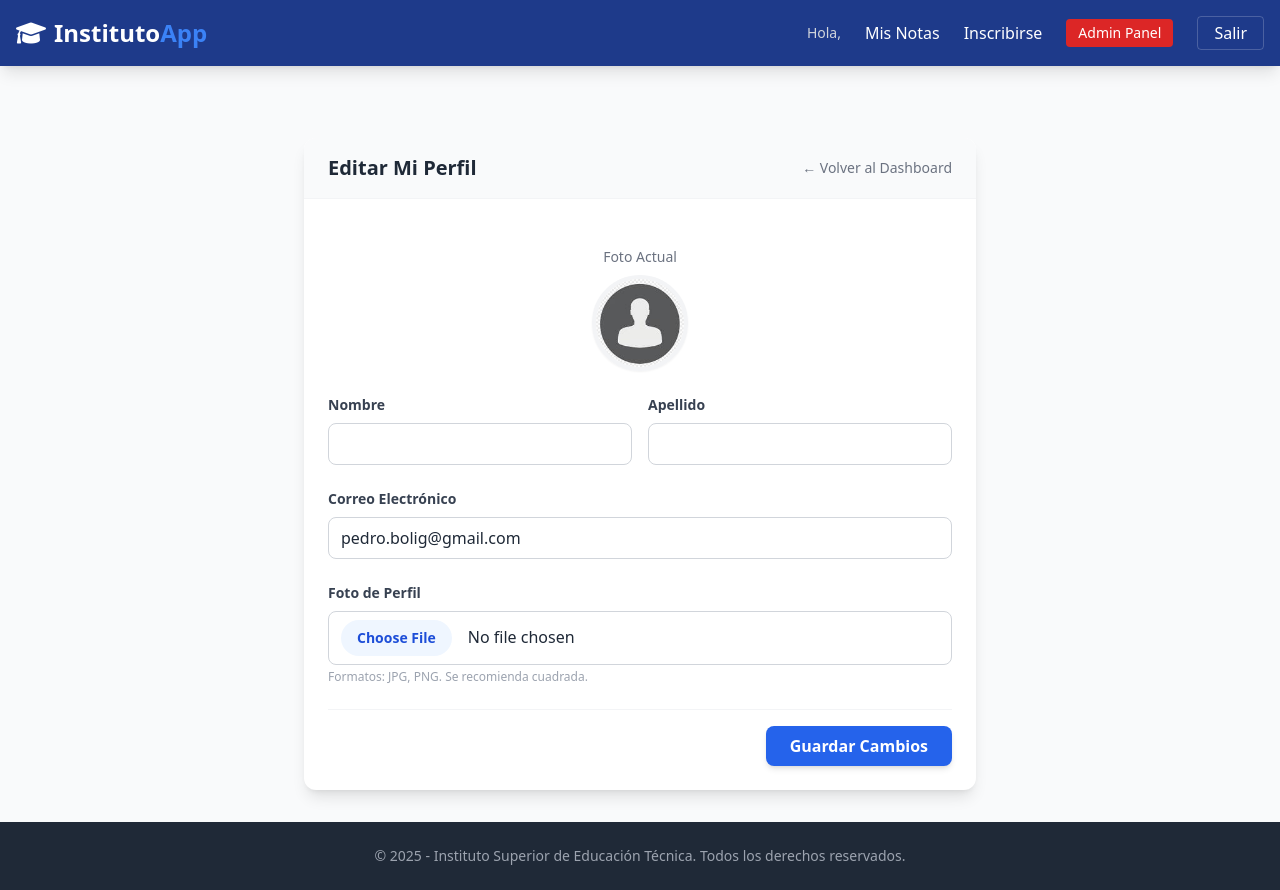
After one commit to pbolig/iset57, a Django app: page /accounts/perfil/editar/ in a window 1280 px wide. The commit adds this page. Run offline with Django 5.2, Linux system fonts and the light colour scheme; a user stored in the database is signed in; some libraries are stand-ins or nearby versions.

Commit message:
20260110

```diff
--- a/apps/users/forms.py
+++ b/apps/users/forms.py
@@ -38,3 +38,25 @@ class StudentRegistrationForm(UserCreationForm):
         if commit:
             user.save()
         return user
+
+# 4. Formulario para que el ALUMNO edite su propio perfil (Sin claves ni roles)
+class UserProfileForm(forms.ModelForm):
+    class Meta:
+        model = User
+        # Permitimos editar solo datos personales y la foto.
+        # NO incluimos 'dni' ni 'username' para evitar problemas administrativos.
+        fields = ['first_name', 'last_name', 'email', 'profile_picture']
+
+        # Estilos CSS (Tailwind) para que se vea bonito
+        widgets = {
+            'first_name': forms.TextInput(attrs={'class': 'w-full px-3 py-2 border border-gray-300 rounded-lg focus:outline-none focus:border-blue-500'}),
+            'last_name': forms.TextInput(attrs={'class': 'w-full px-3 py-2 border border-gray-300 rounded-lg focus:outline-none focus:border-blue-500'}),
+            'email': forms.EmailInput(attrs={'class': 'w-full px-3 py-2 border border-gray-300 rounded-lg focus:outline-none focus:border-blue-500'}),
+            'profile_picture': forms.FileInput(attrs={'class': 'w-full px-3 py-2 border border-gray-300 rounded-lg file:mr-4 file:py-2 file:px-4 file:rounded-full file:border-0 file:text-sm file:font-semibold file:bg-blue-50 file:text-blue-700 hover:file:bg-blue-100'}),
+        }
+        labels = {
+            'first_name': 'Nombre',
+            'last_name': 'Apellido',
+            'email': 'Correo Electrónico',
+            'profile_picture': 'Foto de Perfil',
+        }
--- a/apps/users/urls.py
+++ b/apps/users/urls.py
@@ -1,7 +1,9 @@
 from django.urls import path
 from .views import register, activate
+from . import views
 
 urlpatterns = [
     path('registro/', register, name='register'),
     path('activar/<uidb64>/<token>/', activate, name='activate'),
+    path('perfil/editar/', views.edit_profile, name='edit_profile'),
 ]
--- a/apps/users/views.py
+++ b/apps/users/views.py
@@ -7,7 +7,9 @@ from django.template.loader import render_to_string
 from django.core.mail import send_mail
 from django.conf import settings
 from django.contrib.sites.shortcuts import get_current_site
-from django.contrib.auth import get_user_model
+from django.contrib.auth import get_user_model, login, authenticate
+from django.contrib.auth.decorators import login_required
+from .forms import UserProfileForm
 
 # No necesitamos IntegrityError porque el form ya valida duplicados antes de guardar
 from .forms import StudentRegistrationForm
@@ -97,3 +99,19 @@ def activate(request, uidb64, token):
     else:
         messages.error(request, 'El link de activación es inválido o expiró.')
         return redirect('login')
+
+@login_required
+def edit_profile(request):
+    if request.method == 'POST':
+        # request.FILES es vital para que lleguen las imágenes
+        form = UserProfileForm(request.POST, request.FILES, instance=request.user)
+        if form.is_valid():
+            form.save()
+            messages.success(request, '¡Tu perfil ha sido actualizado correctamente!')
+            # Redirigimos al dashboard para que vea el cambio
+            return redirect('academic:dashboard')
+    else:
+        # Cargamos el formulario con los datos actuales del usuario
+        form = UserProfileForm(instance=request.user)
+
+    return render(request, 'users/profile_edit.html', {'form': form})
--- /dev/null
+++ b/templates/users/profile_edit.html
@@ -0,0 +1,65 @@
+{% extends "base.html" %}
+{% load static %}
+
+{% block title %}Editar Perfil{% endblock %}
+
+{% block content %}
+<div class="max-w-2xl mx-auto mt-10">
+
+    <div class="bg-white rounded-xl shadow-lg overflow-hidden">
+        <div class="bg-gray-50 px-6 py-4 border-b border-gray-100 flex justify-between items-center">
+            <h2 class="text-xl font-bold text-gray-800">Editar Mi Perfil</h2>
+            <a href="{% url 'academic:dashboard' %}" class="text-sm text-gray-500 hover:text-blue-600">
+                &larr; Volver al Dashboard
+            </a>
+        </div>
+
+        <div class="p-6">
+            <form method="post" enctype="multipart/form-data" class="space-y-6">
+                {% csrf_token %}
+
+                <div class="flex justify-center mb-6">
+                    <div class="text-center">
+                        <p class="text-sm text-gray-500 mb-2">Foto Actual</p>
+                        <div class="h-24 w-24 rounded-full overflow-hidden border-4 border-gray-100 shadow-sm mx-auto">
+                            {% if user.profile_picture %}
+                                <img src="{{ user.profile_picture.url }}" class="h-full w-full object-cover">
+                            {% else %}
+                                <img src="{% static 'img/default_profile.png' %}" class="h-full w-full object-cover">
+                            {% endif %}
+                        </div>
+                    </div>
+                </div>
+
+                <div class="grid md:grid-cols-2 gap-4">
+                    <div>
+                        <label class="block text-gray-700 text-sm font-bold mb-2">{{ form.first_name.label }}</label>
+                        {{ form.first_name }}
+                    </div>
+                    <div>
+                        <label class="block text-gray-700 text-sm font-bold mb-2">{{ form.last_name.label }}</label>
+                        {{ form.last_name }}
+                    </div>
+                </div>
+
+                <div>
+                    <label class="block text-gray-700 text-sm font-bold mb-2">{{ form.email.label }}</label>
+                    {{ form.email }}
+                </div>
+
+                <div>
+                    <label class="block text-gray-700 text-sm font-bold mb-2">{{ form.profile_picture.label }}</label>
+                    {{ form.profile_picture }}
+                    <p class="text-xs text-gray-400 mt-1">Formatos: JPG, PNG. Se recomienda cuadrada.</p>
+                </div>
+
+                <div class="flex items-center justify-end pt-4 border-t border-gray-100">
+                    <button type="submit" class="bg-blue-600 text-white font-bold py-2 px-6 rounded-lg hover:bg-blue-700 transition shadow-md">
+                        Guardar Cambios
+                    </button>
+                </div>
+            </form>
+        </div>
+    </div>
+</div>
+{% endblock %}
```
Also changed, not shown: templates/dashboard.html (+13 -3 lines), db.sqlite3, 5 other files.
